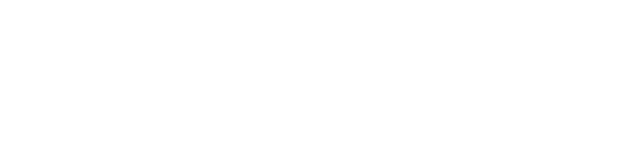
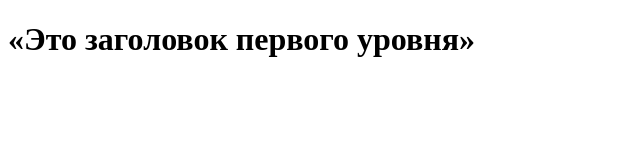
Before and after one commit to DmitriyMat20/git-pobeda, a plain HTML site: page index.html in a window 1280 px wide. Shown: the whole page, without its empty margins (0-640 px from the left). Drawn offline with Linux system fonts and the light colour scheme.

Commit message:
feat: added h1 header with text - this is the first level header

```diff
--- a/index.html
+++ b/index.html
@@ -7,6 +7,6 @@
     <title>Практикуемся с Git</title>
 </head>
 <body>
-
+    <h1>«Это заголовок первого уровня»</h1>
 </body>
 </html>
```
